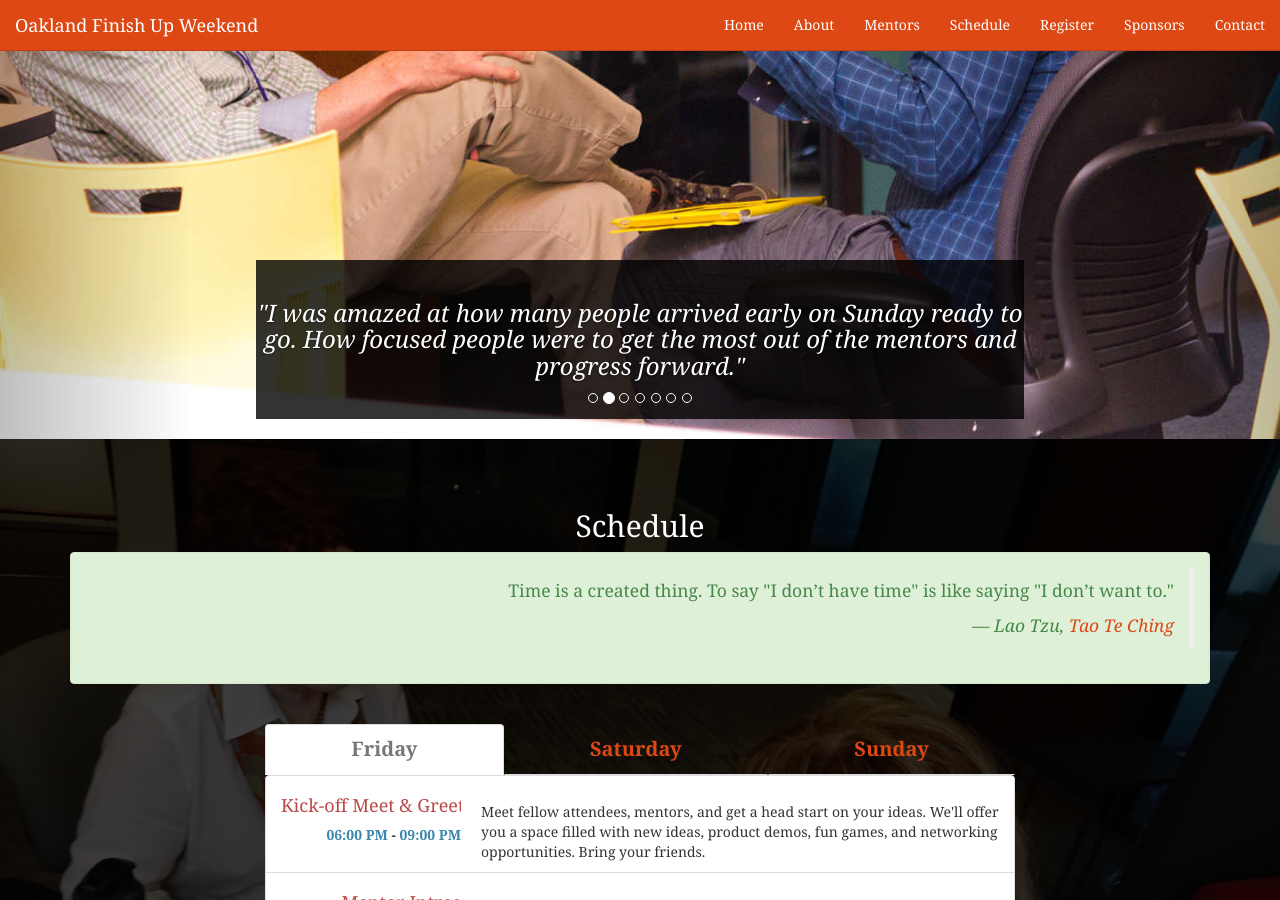
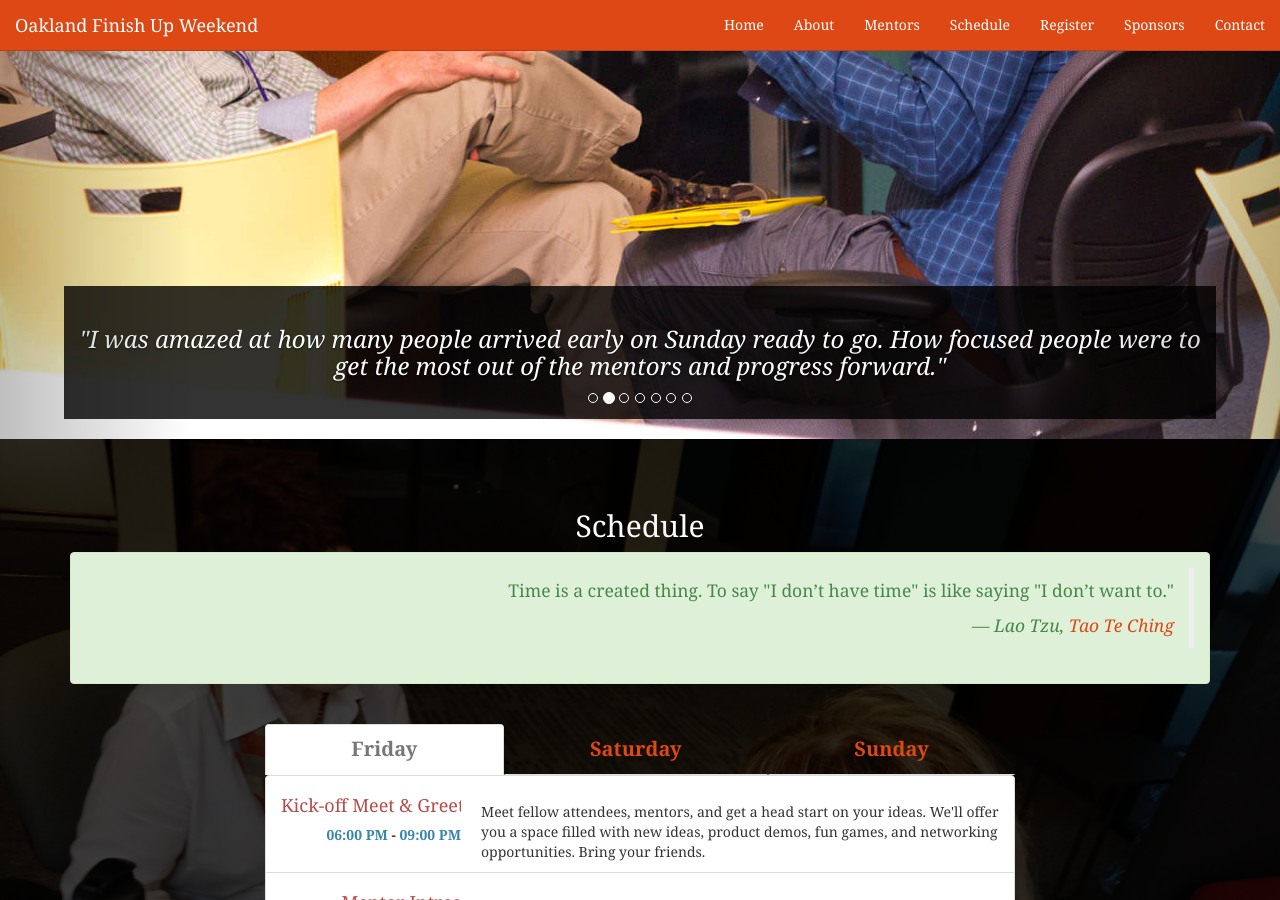
Before and after one commit to oaklandfinishup/oaklandfinishup.com, a Jekyll site: the page built from index.html, in a window 1280 px wide and 900 px high, scrolled down 461 px. Built offline with Jekyll 4.4.1, drawn with Linux system fonts in a browser that asks for light colours; nearby versions of some CDN libraries; comment, search, counter and statistics services are not loaded.

Commit message:
Widen the carousel captions

```diff
--- a/_includes/css/style.css
+++ b/_includes/css/style.css
@@ -127,4 +127,6 @@ blockquote > footer {
 
 .carousel-caption {
   background-color: rgba(0,0,0,0.8);
+  left: 5%;
+  right: 5%;
 }
```
